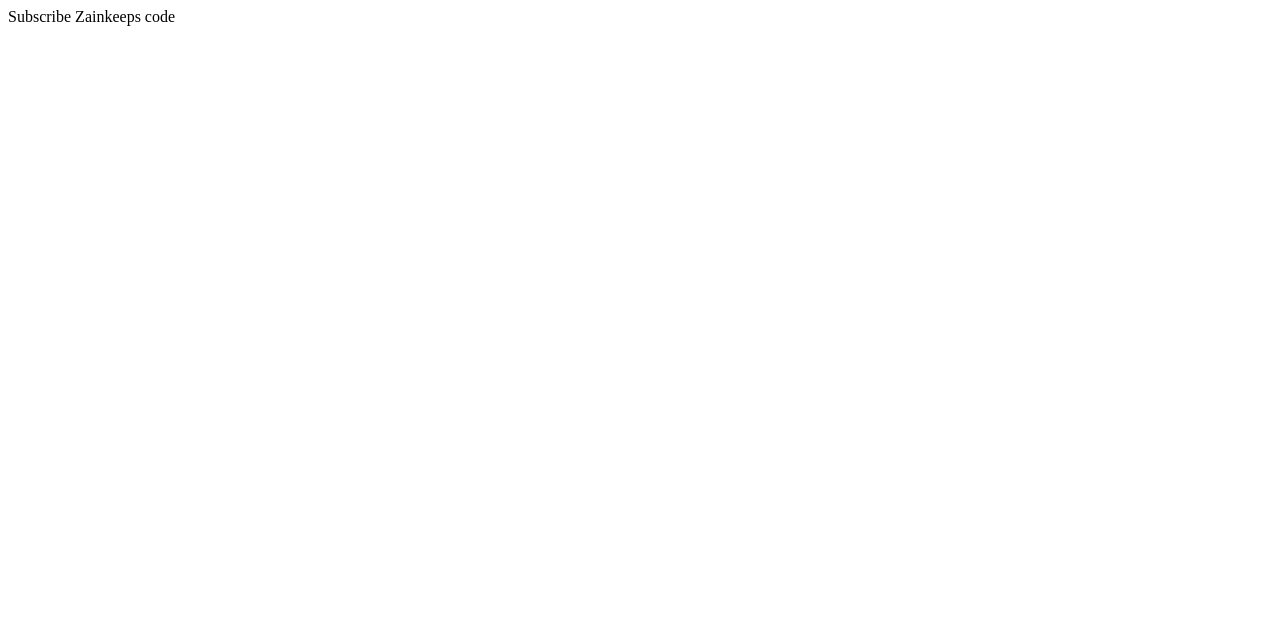
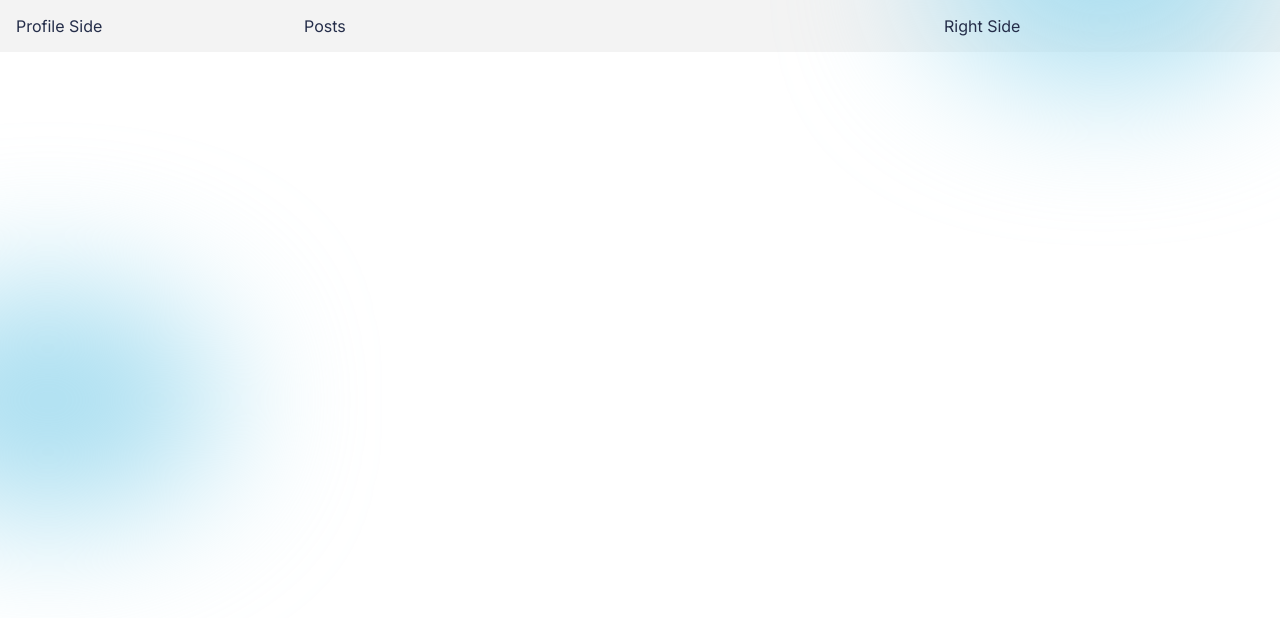
Before and after one commit to zamisyh/social-media-app, a React (Create React App) app in the folder client/: page / in a window 1280 px wide. Shown: the top 618 px of the page. Built offline with nearby package versions, Linux system fonts and the light colour scheme.

Commit message:
Create profile side

```diff
--- a/client/package.json
+++ b/client/package.json
@@ -10,6 +10,7 @@
     "@testing-library/react": "^12.0.0",
     "@testing-library/user-event": "^13.2.1",
     "axios": "^0.27.2",
+    "node-sass": "^7.0.1",
     "react": "^17.0.2",
     "react-dom": "^17.0.2",
     "react-router-dom": "6",
--- a/client/public/index.html
+++ b/client/public/index.html
@@ -13,6 +13,12 @@
     <link href="https://fonts.googleapis.com/css2?family=Inter:wght@400;600;700&family=Nunito&display=swap" rel="stylesheet">
     <title>Social Media App</title>
   </head>
+  <style>
+    body{
+      font-family: 'Inter', sans-serif;
+      margin: 0;
+    }
+  </style>
   <body>
     <noscript>You need to enable JavaScript to run this app.</noscript>
     <div id="root"></div>
--- a/client/src/App.css
+++ /dev/null
@@ -1,15 +0,0 @@
-:root {
-  --yellow: #f5c32c;
-  --orange: #fca61f;
-  --black: #242d49;
-  --gray: rgba(36, 45, 73, 0.65);
-  --profileShadow: 0px 4px 17px 2px rgba(0, 0, 0, 0.25);
-  --hrColor: #cfcdcd;
-  --cardColor: rgba(255, 255, 255, 0.64);
-  --buttonBg: linear-gradient(98.63deg, #f9a225 0%, #f95f35 100%);
-  --inputColor: rgba(40, 52, 62, 0.07);
-  --photo: #4CB256;
-  --video: #4A4EB7;
-  --location: #EF5757;
---shedule: #E1AE4A;
-}
--- a/client/src/App.js
+++ b/client/src/App.js
@@ -1,8 +1,12 @@
-import "./App.css"
+import "./App.scss"
+import "./pages/home/Home.scss"
+import Home from "./pages/home/Home";
 function App() {
   return (
     <div className="App">
-        Subscribe Zainkeeps code
+       <div className="blur" style={{ top: '-18%', right: '0' }}></div>
+       <duv className="blur" style={{ top: '36%', left: '-8rem'  }}></duv>
+       <Home />
     </div>
   );
 }
--- /dev/null
+++ b/client/src/App.scss
@@ -0,0 +1,17 @@
+@import "./common/colors.scss";
+
+.App{
+  overflow: hidden;
+  color: $black;
+  background: #f3f3f3;
+  padding: 1rem 1rem;
+}
+
+.blur{
+  position: absolute;
+  width: 22rem;
+  height: 14rem;
+  border-radius: 50%;
+  background: #a6ddf0;
+  filter: blur(72px);
+}
--- /dev/null
+++ b/client/src/common/colors.scss
@@ -0,0 +1,13 @@
+$yellow: #f5c32c;
+$orange: #fca61f;
+$black: #242d49;
+$gray: rgba(36, 45, 73, 0.65);
+$profileShadow: 0px 4px 17px 2px rgba(0, 0, 0, 0.25);
+$hrColor: #cfcdcd;
+$cardColor: rgba(255, 255, 255, 0.64);
+$buttonBg: linear-gradient(98.63deg, #f9a225 0%, #f95f35 100%);
+$inputColor: rgba(40, 52, 62, 0.07);
+$photo: #4CB256;
+$video: #4A4EB7;
+$location: #EF5757;
+$shedule: #E1AE4A;
--- /dev/null
+++ b/client/src/components/profile-side/ProfileSide.jsx
@@ -0,0 +1,11 @@
+import React from 'react'
+
+const ProfileSide = () => {
+  return (
+    <div className="profile-side">
+        Profile Side
+    </div>
+  )
+}
+
+export default ProfileSide
--- /dev/null
+++ b/client/src/pages/home/Home.jsx
@@ -0,0 +1,14 @@
+import React from 'react'
+import ProfileSide from '../../components/profile-side/ProfileSide'
+
+const Home = () => {
+  return (
+    <div className="home">
+        <ProfileSide />
+        <div className="post-side">Posts</div>
+        <div className="right-side">Right Side</div>
+    </div>
+  )
+}
+
+export default Home
--- /dev/null
+++ b/client/src/pages/home/Home.scss
@@ -0,0 +1,7 @@
+@import "../../common/colors.scss";
+
+.home{
+    position: relative;
+    display: grid;
+    grid-template-columns: 18rem auto 20rem;
+}
```
Also changed, not shown: client/src/components/profile-side/ProfileSide.scss (added), 1 other file (tests, documents, lock files or other folders).
